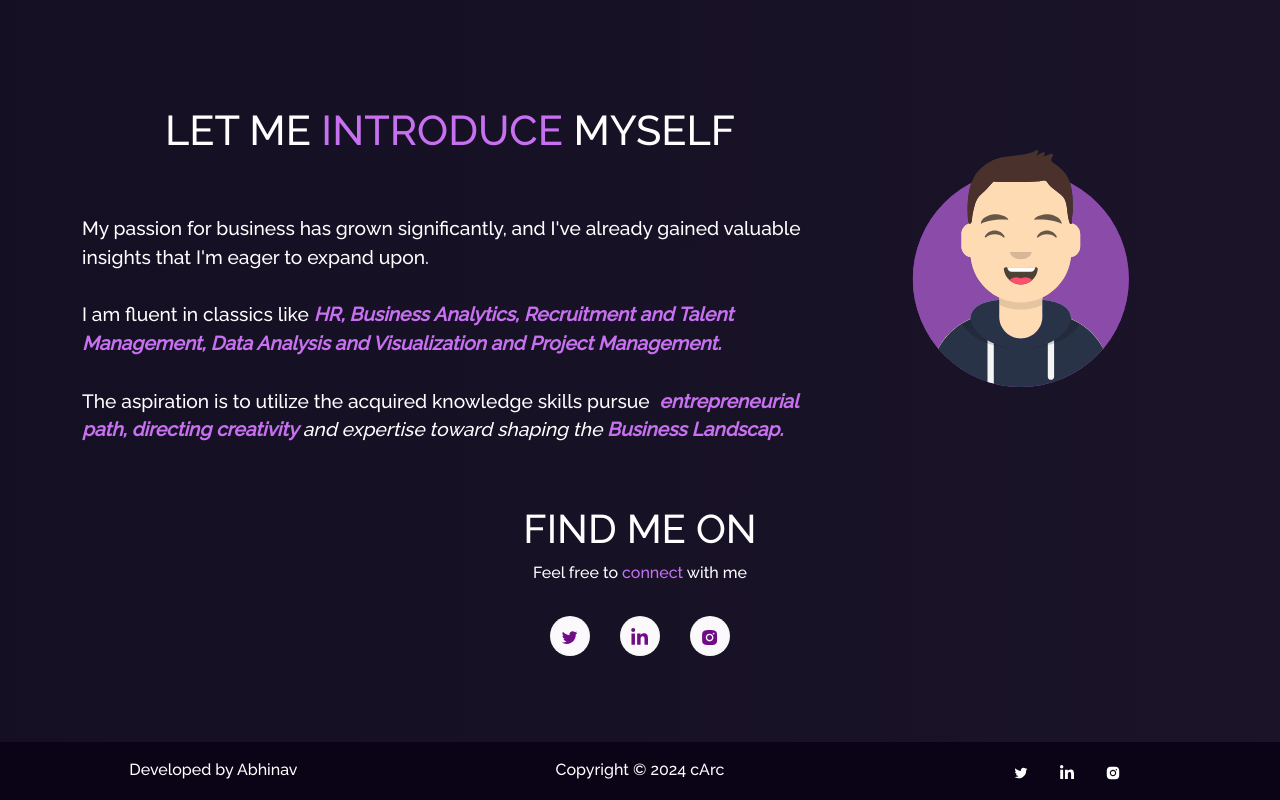
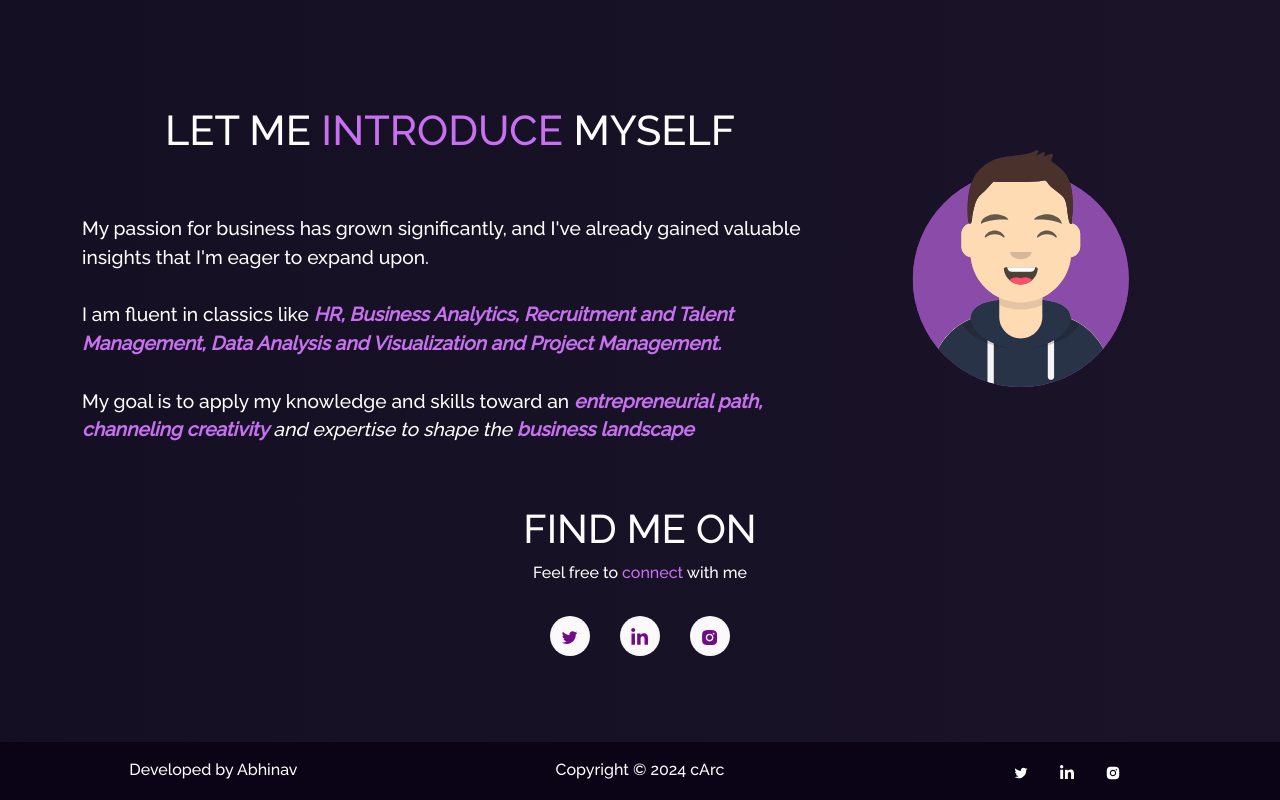
Before and after one commit to mrabhi198/react-portfolio-main, a React (Create React App) app: page / in a window 1280 px wide. Shown: the part 770-1570 px from the top of the page. Built offline with nearby package versions, Linux system fonts and the light colour scheme.

Commit message:
home update

```diff
--- a/src/components/Home/Home2.js
+++ b/src/components/Home/Home2.js
@@ -26,13 +26,9 @@ function Home2() {
               </i>
               <br />
               <br />
-              The aspiration is to utilize the acquired knowledge skills pursue &nbsp;
+              My goal is to apply my knowledge and skills toward an
               <i>
-                <b className="purple">entrepreneurial path, directing creativity </b> and
-                expertise toward shaping the{" "}
-                <b className="purple">
-                  Business Landscap.
-                </b>
+                <b className="purple"> entrepreneurial path, channeling creativity </b> and expertise to shape the <b className="purple"> business landscape</b>
               </i>
             </p>
           </Col>
```
